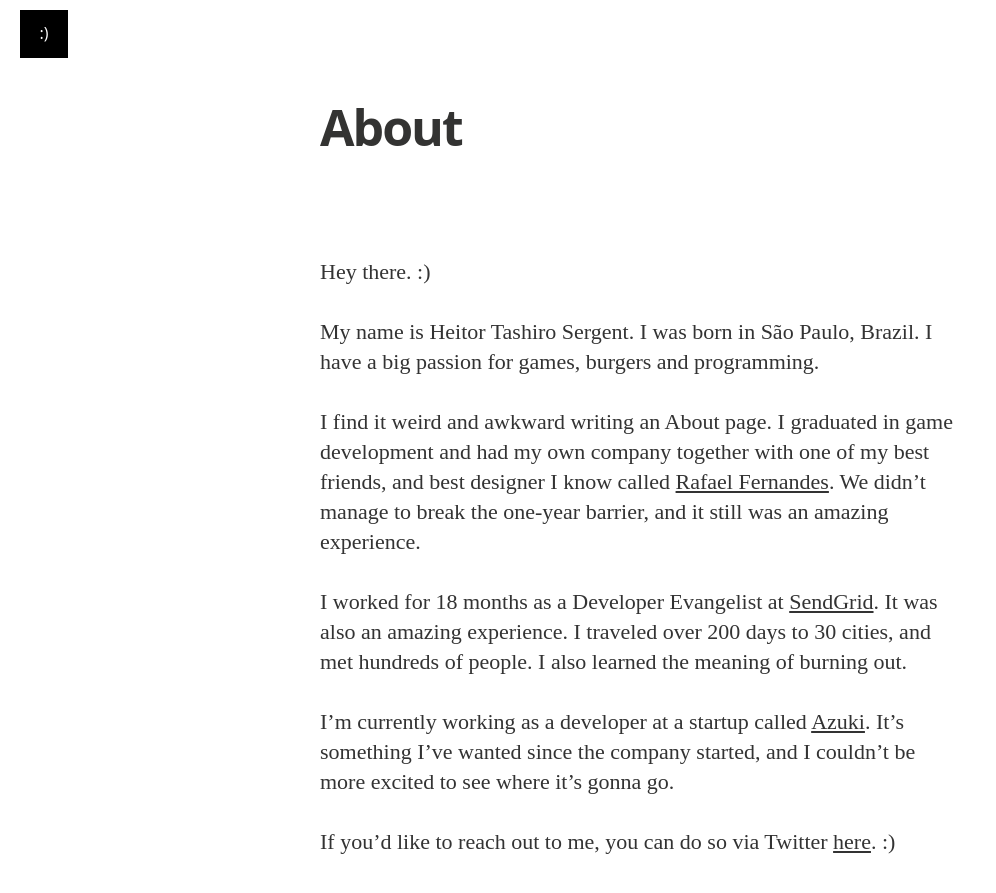
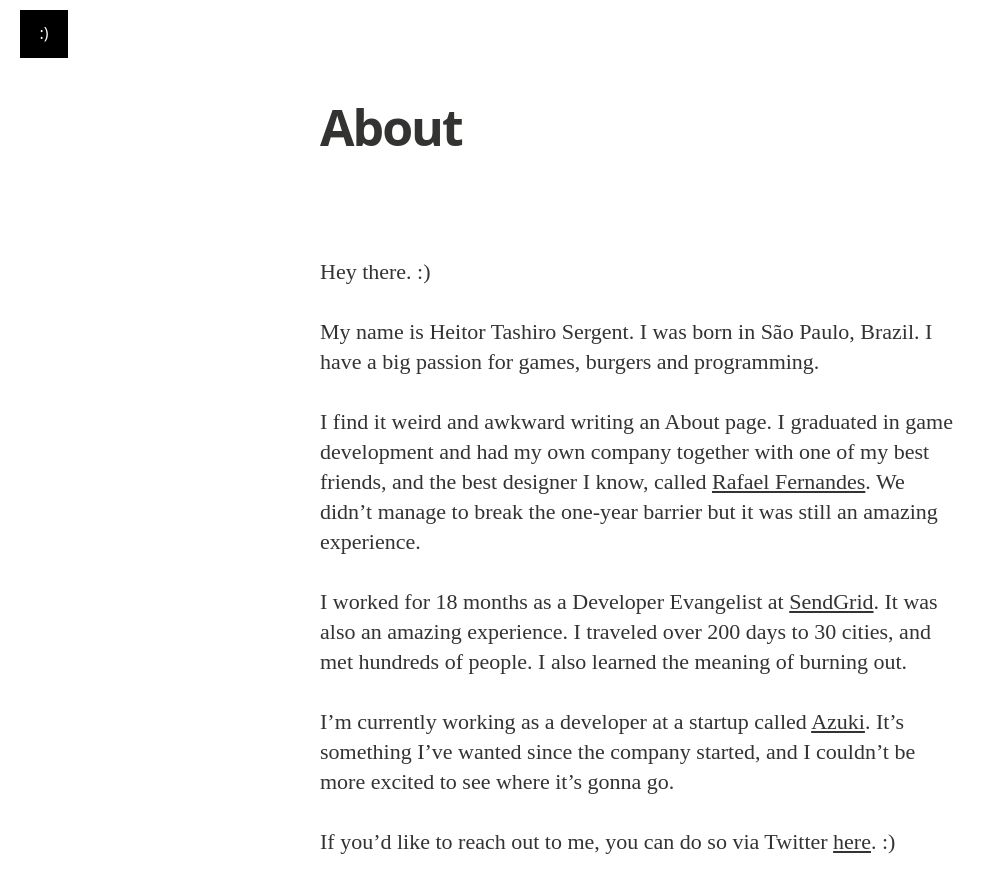
Before and after one commit to heitortsergent/heitortsergent.github.io, a Jekyll site: the page built from about.md, in a window 1280 px wide, cut to the strip 0-923 px from the top of the page. Shown: the top 893 px of the strip, without its empty margins (0-996 px from the left). Built offline with Jekyll 4.4.1, drawn with Linux system fonts in a browser that asks for light colours; nearby versions of some CDN libraries; some web fonts are replaced; Markdown is read by kramdown in place of the engine named in the settings.

```diff
--- a/about.md
+++ b/about.md
@@ -8,7 +8,7 @@ Hey there. :)
 
 My name is Heitor Tashiro Sergent. I was born in São Paulo, Brazil. I have a big passion for games, burgers and programming.
 
-I find it weird and awkward writing an About page. I graduated in game development and had my own company together with one of my best friends, and best designer I know called [Rafael Fernandes](http://rafaelfe.com/). We didn't manage to break the one-year barrier, and it still was an amazing experience.
+I find it weird and awkward writing an About page. I graduated in game development and had my own company together with one of my best friends, and the best designer I know, called [Rafael Fernandes](http://rafaelfe.com/). We didn't manage to break the one-year barrier but it was still an amazing experience.
 
 I worked for 18 months as a Developer Evangelist at [SendGrid](https://sendgrid.com/). It was also an amazing experience. I traveled over 200 days to 30 cities, and met hundreds of people. I also learned the meaning of burning out.
 
```
Also changed, not shown: _posts/2015-02-26-azk-ngrok-containers-webhooks.markdown (added, +10 -0 lines), _posts/2015-03-27-keenio-sendgrid-dashboard.markdown (added, +10 -0 lines).
